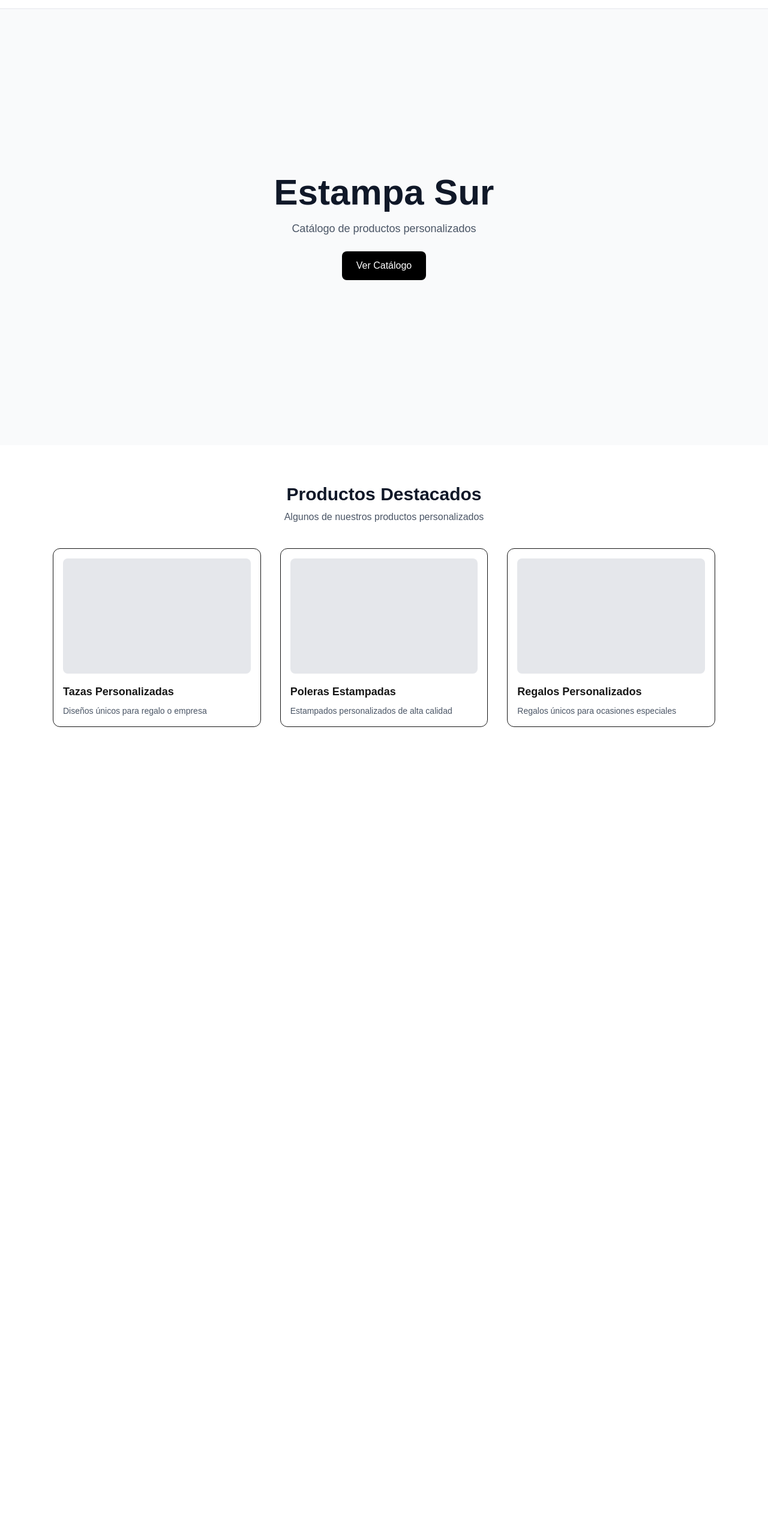
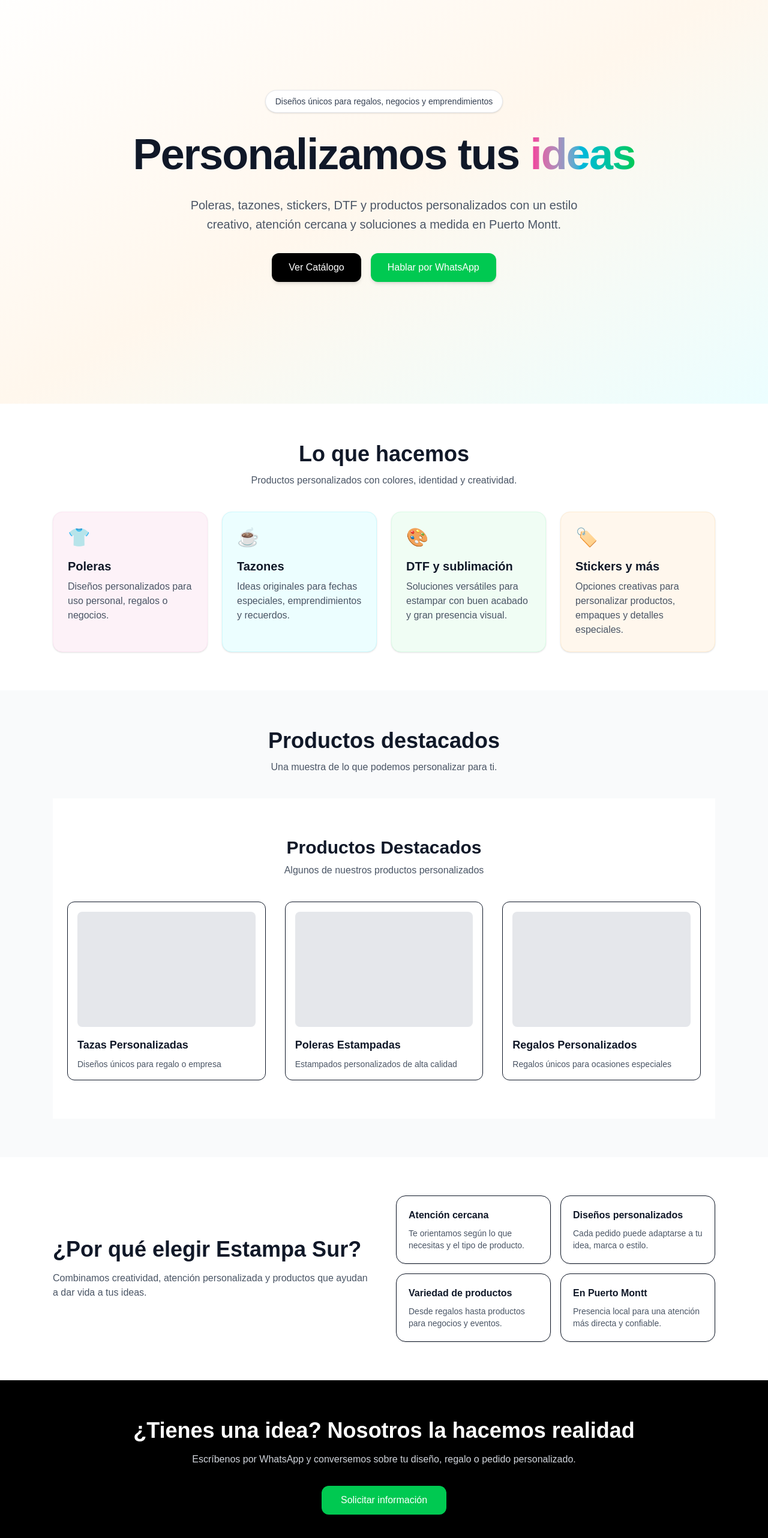
Before and after one commit to Defensoria-juridica/estampa-sur, a Next.js app: page / in a window 1280 px wide. Shown: the part 54-2618 px from the top of the page at 60% size. Before the commit the page ends 1330 px from the top, so only its background shows below. Built offline with nearby package versions, Linux system fonts and the light colour scheme.

Commit message:
Fix botón WhatsApp

```diff
--- a/app/layout.tsx
+++ b/app/layout.tsx
@@ -1,9 +1,20 @@
+import type { Metadata } from "next";
 import "./globals.css";
-import Header from "../components/Header";
 
-export const metadata = {
-  title: "Estampa Sur",
-  description: "Catálogo de productos personalizados",
+export const metadata: Metadata = {
+  title: "Estampa Sur | Productos personalizados en Puerto Montt",
+  description:
+    "Estampa Sur ofrece productos personalizados, estampados DTF, poleras, tazones, stickers y más en Puerto Montt. Diseños únicos para regalos, negocios y eventos.",
+  keywords: [
+    "Estampa Sur",
+    "productos personalizados",
+    "estampados en Puerto Montt",
+    "DTF Puerto Montt",
+    "poleras personalizadas",
+    "tazones personalizados",
+    "stickers personalizados",
+    "sublimación Puerto Montt",
+  ],
 };
 
 export default function RootLayout({
@@ -13,10 +24,7 @@ export default function RootLayout({
 }>) {
   return (
     <html lang="es">
-      <body>
-        <Header />
-        {children}
-      </body>
+      <body>{children}</body>
     </html>
   );
 }
--- a/app/page.tsx
+++ b/app/page.tsx
@@ -1,25 +1,184 @@
 import FeaturedProducts from "../components/FeaturedProducts";
+import Link from "next/link";
+
+const whatsappMessage = encodeURIComponent(
+  "Hola, me interesa un producto personalizado de Estampa Sur. Quisiera más información."
+);
 
 export default function Home() {
   return (
-    <main className="bg-gray-50">
-      <section className="flex min-h-[calc(100vh-73px)] items-center justify-center px-6">
-        <div className="text-center">
-          <h1 className="text-4xl font-bold text-gray-900 md:text-6xl">
-            Estampa Sur
+    <main className="bg-white text-gray-900">
+      {/* HERO */}
+      <section className="relative overflow-hidden bg-gradient-to-br from-white via-orange-50 to-cyan-50">
+        <div className="mx-auto flex min-h-[calc(100vh-73px)] max-w-6xl flex-col items-center justify-center px-6 py-16 text-center">
+          <div className="mb-6 inline-flex rounded-full border border-gray-200 bg-white px-4 py-2 text-sm font-medium text-gray-700 shadow-sm">
+            Diseños únicos para regalos, negocios y emprendimientos
+          </div>
+
+          <h1 className="max-w-4xl text-5xl font-extrabold leading-tight tracking-tight md:text-7xl">
+            Personalizamos tus{" "}
+            <span className="bg-gradient-to-r from-pink-500 via-cyan-500 to-green-500 bg-clip-text text-transparent">
+              ideas
+            </span>
           </h1>
 
-          <p className="mt-4 text-lg text-gray-600">
-            Catálogo de productos personalizados
+          <p className="mt-6 max-w-2xl text-lg leading-8 text-gray-600 md:text-xl">
+            Poleras, tazones, stickers, DTF y productos personalizados con un
+            estilo creativo, atención cercana y soluciones a medida en Puerto
+            Montt.
           </p>
 
-          <button className="mt-6 rounded-lg bg-black px-6 py-3 text-white">
-            Ver Catálogo
-          </button>
+          <div className="mt-8 flex flex-col gap-4 sm:flex-row">
+            <a
+              href="#catalogo"
+              className="rounded-xl bg-black px-7 py-3 text-white shadow-md transition hover:scale-105 hover:bg-gray-800"
+            >
+              Ver Catálogo
+            </a>
+
+            <a
+              href={`https://wa.me/56923931601?text=${whatsappMessage}`}
+              target="_blank"
+              rel="noopener noreferrer"
+              className="rounded-xl bg-green-500 px-7 py-3 font-medium text-white shadow-md transition hover:scale-105 hover:bg-green-600"
+            >
+              Hablar por WhatsApp
+            </a>
+          </div>
         </div>
       </section>
 
-      <FeaturedProducts />
+      {/* SERVICIOS */}
+      <section className="mx-auto max-w-6xl px-6 py-16">
+        <div className="text-center">
+          <h2 className="text-3xl font-bold md:text-4xl">Lo que hacemos</h2>
+          <p className="mt-3 text-gray-600">
+            Productos personalizados con colores, identidad y creatividad.
+          </p>
+        </div>
+
+        <div className="mt-10 grid gap-6 md:grid-cols-2 lg:grid-cols-4">
+          <div className="rounded-2xl border border-pink-100 bg-pink-50 p-6 shadow-sm">
+            <div className="text-3xl">👕</div>
+            <h3 className="mt-4 text-xl font-semibold">Poleras</h3>
+            <p className="mt-2 text-gray-600">
+              Diseños personalizados para uso personal, regalos o negocios.
+            </p>
+          </div>
+
+          <div className="rounded-2xl border border-cyan-100 bg-cyan-50 p-6 shadow-sm">
+            <div className="text-3xl">☕</div>
+            <h3 className="mt-4 text-xl font-semibold">Tazones</h3>
+            <p className="mt-2 text-gray-600">
+              Ideas originales para fechas especiales, emprendimientos y
+              recuerdos.
+            </p>
+          </div>
+
+          <div className="rounded-2xl border border-green-100 bg-green-50 p-6 shadow-sm">
+            <div className="text-3xl">🎨</div>
+            <h3 className="mt-4 text-xl font-semibold">DTF y sublimación</h3>
+            <p className="mt-2 text-gray-600">
+              Soluciones versátiles para estampar con buen acabado y gran
+              presencia visual.
+            </p>
+          </div>
+
+          <div className="rounded-2xl border border-orange-100 bg-orange-50 p-6 shadow-sm">
+            <div className="text-3xl">🏷️</div>
+            <h3 className="mt-4 text-xl font-semibold">Stickers y más</h3>
+            <p className="mt-2 text-gray-600">
+              Opciones creativas para personalizar productos, empaques y
+              detalles especiales.
+            </p>
+          </div>
+        </div>
+      </section>
+
+      {/* CATÁLOGO */}
+      <section id="catalogo" className="bg-gray-50 py-16">
+        <div className="mx-auto max-w-6xl px-6">
+          <div className="text-center">
+            <h2 className="text-3xl font-bold md:text-4xl">
+              Productos destacados
+            </h2>
+            <p className="mt-3 text-gray-600">
+              Una muestra de lo que podemos personalizar para ti.
+            </p>
+          </div>
+
+          <div className="mt-10">
+            <FeaturedProducts />
+          </div>
+        </div>
+      </section>
+
+      {/* POR QUÉ ELEGIRNOS */}
+      <section className="mx-auto max-w-6xl px-6 py-16">
+        <div className="grid gap-10 lg:grid-cols-2 lg:items-center">
+          <div>
+            <h2 className="text-3xl font-bold md:text-4xl">
+              ¿Por qué elegir Estampa Sur?
+            </h2>
+            <p className="mt-4 text-gray-600">
+              Combinamos creatividad, atención personalizada y productos que
+              ayudan a dar vida a tus ideas.
+            </p>
+          </div>
+
+          <div className="grid gap-4 sm:grid-cols-2">
+            <div className="rounded-2xl border p-5 shadow-sm">
+              <h3 className="font-semibold">Atención cercana</h3>
+              <p className="mt-2 text-sm text-gray-600">
+                Te orientamos según lo que necesitas y el tipo de producto.
+              </p>
+            </div>
+
+            <div className="rounded-2xl border p-5 shadow-sm">
+              <h3 className="font-semibold">Diseños personalizados</h3>
+              <p className="mt-2 text-sm text-gray-600">
+                Cada pedido puede adaptarse a tu idea, marca o estilo.
+              </p>
+            </div>
+
+            <div className="rounded-2xl border p-5 shadow-sm">
+              <h3 className="font-semibold">Variedad de productos</h3>
+              <p className="mt-2 text-sm text-gray-600">
+                Desde regalos hasta productos para negocios y eventos.
+              </p>
+            </div>
+
+            <div className="rounded-2xl border p-5 shadow-sm">
+              <h3 className="font-semibold">En Puerto Montt</h3>
+              <p className="mt-2 text-sm text-gray-600">
+                Presencia local para una atención más directa y confiable.
+              </p>
+            </div>
+          </div>
+        </div>
+      </section>
+
+      {/* CTA FINAL */}
+      <section className="bg-black py-16 text-white">
+        <div className="mx-auto max-w-4xl px-6 text-center">
+          <h2 className="text-3xl font-bold md:text-4xl">
+            ¿Tienes una idea? Nosotros la hacemos realidad
+          </h2>
+          <p className="mt-4 text-gray-300">
+            Escríbenos por WhatsApp y conversemos sobre tu diseño, regalo o
+            pedido personalizado.
+          </p>
+
+          <a
+            href={`https://wa.me/56923931601?text=${whatsappMessage}`}
+            target="_blank"
+            rel="noopener noreferrer"
+            className="mt-8 inline-block rounded-xl bg-green-500 px-8 py-3 font-medium text-white transition hover:bg-green-600"
+          >
+            Solicitar información
+          </a>
+        </div>
+      </section>
     </main>
   );
 }
```
